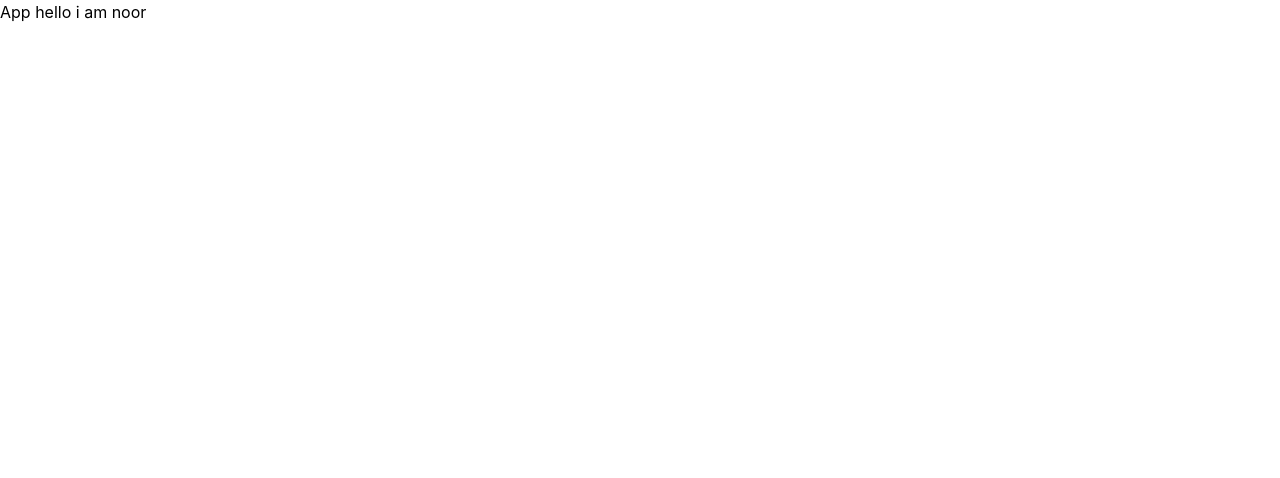
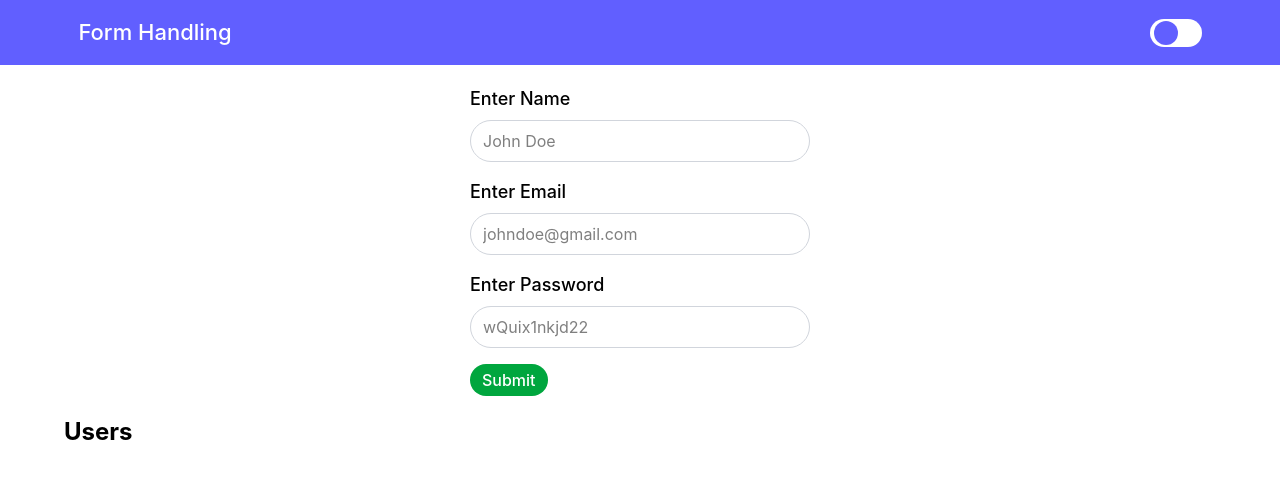
Before and after one commit to noorf-02/Form-Handling-Project, a React (Vite) app: page / in a window 1280 px wide. Shown: the top 478 px of the page. Built offline with nearby package versions, Linux system fonts and the light colour scheme.

Commit message:
designed the UI

```diff
--- a/src/App.jsx
+++ b/src/App.jsx
@@ -1,9 +1,10 @@
 import React from 'react'
+import FormPage from './PAGES/FormPage'
 
 function App() {
   return (
     <div>
-      App hello i am noor
+      <FormPage/>
     </div>
   )
 }
--- /dev/null
+++ b/src/COMPONENTS/FormComponent.jsx
@@ -0,0 +1,52 @@
+import React from 'react'
+
+function FormComponent() {
+  return (
+    <>
+    <nav className='bg-indigo-500 text-white flex p-4'>
+        <div className="navlist wrapper flex items-center medium justify-between">
+            <h1 className='text-[22px] font-medium'>
+                Form Handling
+            </h1>
+            <button className='bg-white w-13 h-7 rounded-2xl px-1'>
+                <div className="ball bg-indigo-500 h-6 w-6 rounded-full"></div>
+            </button>
+        </div>
+    </nav>
+
+    <div className="wrapper form flex justify-center my-5">
+        <form action="" className='flex flex-col gap-4'>
+
+            <div className='flex flex-col gap-2'>
+                <label className='text-[18px] font-medium' htmlFor="name">Enter Name</label>
+                <input type="text" placeholder='John Doe' className='border-1 w-[340px] px-3 py-2 rounded-3xl border-gray-300 outline-none' id='name' />
+            </div>
+
+            <div className='flex flex-col gap-2'>
+                <label className='text-[18px] font-medium' htmlFor="email">Enter Email</label>
+                <input type="text" placeholder='johndoe@gmail.com' className='border-1 w-[340px] px-3 py-2 rounded-3xl border-gray-300 outline-none' id='email' />
+            </div>
+
+            <div className='flex flex-col gap-2'>
+                <label className='text-[18px] font-medium' htmlFor="password">Enter Password</label>
+                <input type="password" placeholder='wQuix1nkjd22' className='border-1 w-[340px] px-3 py-2 rounded-3xl border-gray-300 outline-none' id='password' />
+            </div>
+
+            <button type='submit' className='bg-green-600 text-white font-medium py-1 px-3 rounded-full w-fit hover:bg-green-700 cursor-pointer'>
+                Submit
+            </button>
+
+        </form>
+    </div>
+
+    <div className="users wrapper my-5">
+        <h1 className='text-2xl font-bold'>Users</h1>
+        <div className="user-cards">
+            {}
+        </div>
+    </div>
+    </>
+  )
+}
+
+export default FormComponent
--- /dev/null
+++ b/src/PAGES/FormPage.jsx
@@ -0,0 +1,12 @@
+import React from 'react'
+import FormComponent from '../COMPONENTS/FormComponent'
+
+function FormPage() {
+  return (
+    <div>
+      <FormComponent/>
+    </div>
+  )
+}
+
+export default FormPage
--- a/src/index.css
+++ b/src/index.css
@@ -1 +1,7 @@
 @import "tailwindcss";
+
+@layer components{
+    .wrapper{
+        @apply w-[90%] mx-auto
+    }
+}
```
